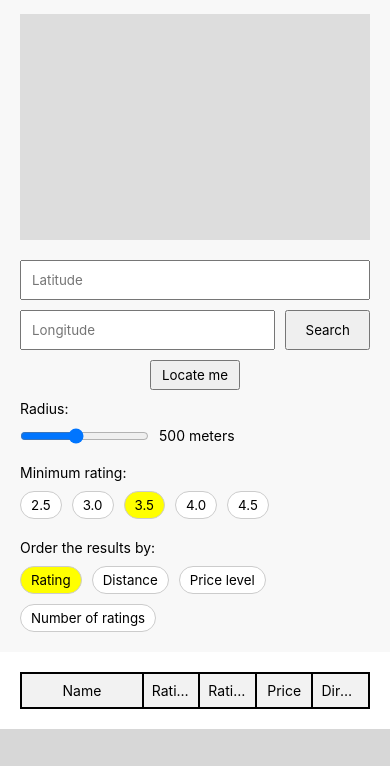
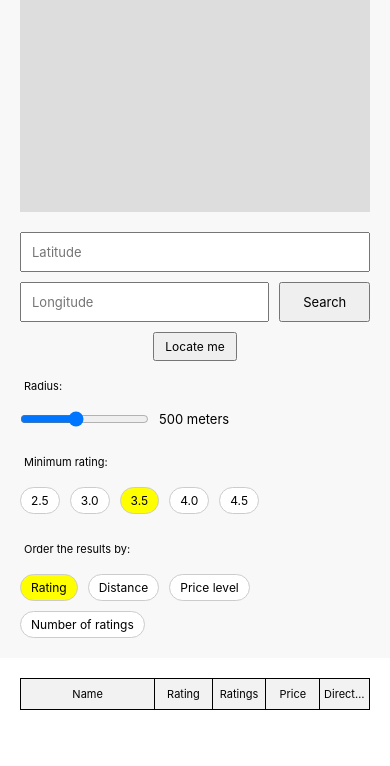
Before and after one commit to Ale578/Restaurant_Finder, a plain HTML site: page index.html in a window 390 px wide. Shown: the part 78-844 px from the top of the page. Drawn offline with Linux system fonts and the light colour scheme; a script that the page names is missing.

Commit message:
Add transition to rows when clicked.

```diff
--- a/styles.css
+++ b/styles.css
@@ -46,11 +46,11 @@ h2 {
     text-align: center;
     flex-shrink: 0;
     width: 65%;
-    max-width: 1548px;
+    max-width: 1744px;
     font-size: 19px;
 }
 
-h4, th, td, #radiusContainer div {
+h4, th, td {
     font-size: 14px;
 }
 
@@ -99,7 +99,6 @@ h4, th, td, #radiusContainer div {
     border: none;
 }
 
-
 #optionsContainer {
     display: flex;
     flex-direction: column;
@@ -117,9 +116,11 @@ h4, th, td, #radiusContainer div {
 }
 
 #currentLatitude,
-#currentLongitude {
+#currentLongitude,
+#search {
     flex-grow: 1;
     padding: 10px;
+    font-size: 13px;
 }
 
 #currentLatitude:focus,
@@ -128,8 +129,6 @@ h4, th, td, #radiusContainer div {
 }
 
 #search {
-    flex-grow: 1;
-    padding: 10px;
     cursor: pointer;
 }
 
@@ -138,6 +137,7 @@ h4, th, td, #radiusContainer div {
     padding: 5px 10px;
     margin-bottom: 10px;
     cursor: pointer;
+    font-size: 12px;
 }
 
 #radiusContainer {
@@ -152,6 +152,7 @@ h4, th, td, #radiusContainer div {
     display: flex;
     align-items: center;
     flex-flow: row wrap;
+    font-size: 13px;
 }
 
 #radiusSlider {
@@ -184,18 +185,25 @@ h4, th, td, #radiusContainer div {
     border-radius: 20px;
     cursor: pointer;
     transition: background-color 0.4s, box-shadow 0.3s;
+    font-size: 12px;
+}
+
+tr {
+    transition: background-color 0.4s, box-shadow 0.3s;
 }
 
 .rating:focus,
-.rating:active {
+.rating:active,
+tr:focus {
   outline: none;
   background-color: yellow;
   box-shadow: 0px 4px 8px rgba(0, 0, 0, 0.2);
   border-radius: 20px;
 }
 
-.rating:active {
-    transform: scale(0.99);
+.rating:active,
+.order:active {
+    transform: scale(0.987);
 }
 
 #orderByContainer {
@@ -219,6 +227,7 @@ h4, th, td, #radiusContainer div {
     border-radius: 20px;
     cursor: pointer;
     transition: background-color 0.4s, box-shadow 0.3s;
+    font-size: 12px;
 }
 
 .order:focus,
@@ -229,12 +238,8 @@ h4, th, td, #radiusContainer div {
   border-radius: 20px;
 }
 
-.order:active {
-    transform: scale(0.99);
-  }
-
 #tablePanel {
-    flex: 1 2 65%;
+    flex: 1 1 65%;
     overflow-y: auto;
     padding: 20px;
     background-color: white;
@@ -248,7 +253,7 @@ table {
 }
 
 th, td {
-    border: 2px solid black;
+    border: none;
     overflow: hidden;
     text-overflow: ellipsis;
     padding: 8px;
@@ -258,6 +263,27 @@ th, td {
 
 th {
     background-color: #f2f2f2;
+}
+
+th, td {
+    border: 1px solid black;
+    padding: 8px;
+}
+tr:nth-child(even) {
+    background-color: #fafafa;
+}
+tr:nth-child(odd) {
+    background-color: white;
+}
+
+tr td:first-child {
+    border-left: none;
+}
+tr:last-child td {
+    border-bottom: none;
+}
+tr td:last-child {
+    border-right: none;
 }
 
 .longth {
@@ -307,11 +333,24 @@ td img {
 
     html {
         height: unset;
+        background-color: white;
+    }
+
+
+    h1 {
+        width: 100%;
+        font-size: 20px;
+
     }
 
     h2 {
         width: 0px;
         display: none;
+    }
+
+    h4, th, td {
+        font-size: 13px;
+        padding: 8px 4px;
     }
 
 
@@ -343,6 +382,7 @@ td img {
         width: 100%;
 
         overflow-y: unset;
+
     }
 
     table {
@@ -362,16 +402,16 @@ td img {
 
 
     th:nth-child(2), td:nth-child(2) {
-        width: 16.25%;
+        width: 15%;
     }
     th:nth-child(3), td:nth-child(3) {
-        width: 16.25%;
+        width: 14%;
     }
     th:nth-child(4), td:nth-child(4) {
-        width: 16.25%;
+        width: 14%;
     }
     th:nth-child(5), td:nth-child(5) {
-        width: 16.25%;
+        width: 13%;
     }
 
     td:nth-child(5) {
@@ -385,3 +425,10 @@ td img {
 
     }
 }
+
+@media (max-width: 495px) {
+    h4, th, td {
+        font-size: 11px;
+    }
+
+}
```
